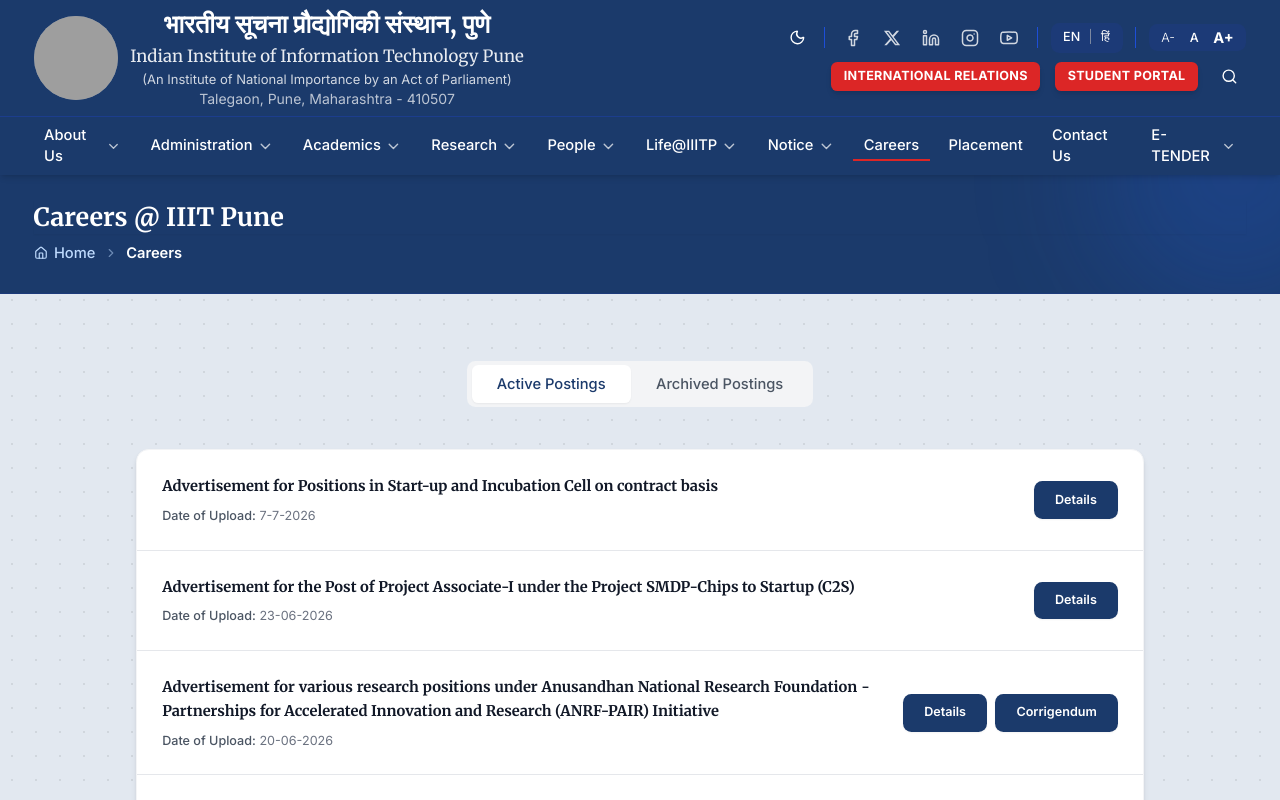
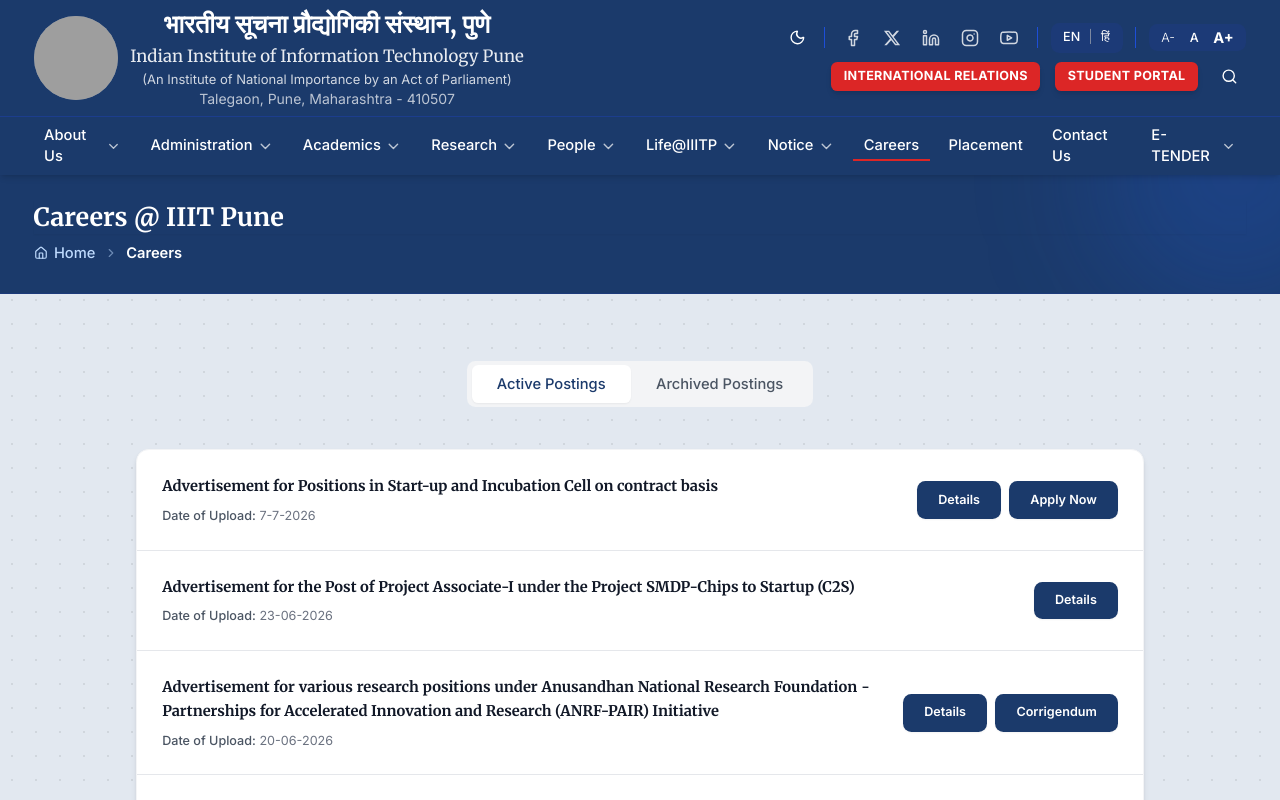
Before and after one commit to iiitp-official/website, a React (Vite) app: page /careers in a window 1280 px wide. Shown: the top 800 px of the page. Built offline with nearby package versions, Linux system fonts and the light colour scheme; grey boxes are pictures that could not be loaded.

Commit message:
Added a link to careers page

```diff
--- a/src/data/careers.json
+++ b/src/data/careers.json
@@ -5,7 +5,11 @@
       "buttons": [
         {
           "label": "Details",
-          "file": "Startup & Incubation Centre.docx.pdf"
+          "file": "/careers-documents/Startup & Incubation Centre.docx.pdf"
+        },
+        {
+          "label": "Apply Now",
+          "link": "https://iiitprec.samarth.edu.in"
         }
       ],
       "date": "7-7-2026"
@@ -15,7 +19,7 @@
       "buttons": [
         {
           "label": "Details",
-          "file": "IIIT_Pune_Project_Associate_Advertisement.pdf"
+          "file": "/careers-documents/IIIT_Pune_Project_Associate_Advertisement.pdf"
         }
       ],
       "date": "23-06-2026"
@@ -25,11 +29,11 @@
       "buttons": [
         {
           "label": "Details",
-          "file": "ANRF-PAIR_Manpower_Advertisement June 2026.pdf"
+          "file": "/careers-documents/ANRF-PAIR_Manpower_Advertisement June 2026.pdf"
         },
         {
           "label": "Corrigendum",
-          "file": "CORRIGENDUM - ANRF.pdf"
+          "file": "/careers-documents/CORRIGENDUM - ANRF.pdf"
         }
       ],
       "date": "20-06-2026"
@@ -44,11 +48,11 @@
         },
         {
           "label": "Details",
-          "file": "16.06.2026 ASSISTANT PROFESSOR TEMPORARY FINAL VERSION.pdf"
+          "file": "/careers-documents/16.06.2026 ASSISTANT PROFESSOR TEMPORARY FINAL VERSION.pdf"
         },
         {
           "label": "Corrigendum",
-          "file": "CORRIGENDUM (Recruitment to the post of Assistant Proffesor) temporary on contractual basis. .pdf"
+          "file": "/careers-documents/CORRIGENDUM (Recruitment to the post of Assistant Proffesor) temporary on contractual basis. .pdf"
         }
       ],
       "date": "16-06-2026"
@@ -58,11 +62,11 @@
       "buttons": [
         {
           "label": "Application",
-          "file": "1.pdf"
+          "file": "/careers-documents/1.pdf"
         },
         {
           "label": "Details",
-          "file": "2.pdf"
+          "file": "/careers-documents/2.pdf"
         }
       ],
       "date": "10-06-2026"
@@ -74,15 +78,15 @@
       "buttons": [
         {
           "label": "Application",
-          "file": "3.docx"
+          "file": "/careers-documents/3.docx"
         },
         {
           "label": "Details",
-          "file": "4.pdf"
+          "file": "/careers-documents/4.pdf"
         },
         {
           "label": "Corrigendum",
-          "file": "5.pdf"
+          "file": "/careers-documents/5.pdf"
         }
       ],
       "date": "--"
@@ -92,11 +96,11 @@
       "buttons": [
         {
           "label": "Application",
-          "file": "6.pdf"
+          "file": "/careers-documents/6.pdf"
         },
         {
           "label": "Details",
-          "file": "7.pdf"
+          "file": "/careers-documents/7.pdf"
         }
       ],
       "date": "--"
@@ -106,11 +110,11 @@
       "buttons": [
         {
           "label": "Application",
-          "file": "8.pdf"
+          "file": "/careers-documents/8.pdf"
         },
         {
           "label": "Details",
-          "file": "9.pdf"
+          "file": "/careers-documents/9.pdf"
         }
       ],
       "date": "--"
@@ -120,15 +124,15 @@
       "buttons": [
         {
           "label": "Application",
-          "file": "10.pdf"
+          "file": "/careers-documents/10.pdf"
         },
         {
           "label": "Details",
-          "file": "11.pdf"
+          "file": "/careers-documents/11.pdf"
         },
         {
           "label": "Corrigendum",
-          "file": "12.pdf"
+          "file": "/careers-documents/12.pdf"
         }
       ],
       "date": "--"
@@ -138,15 +142,15 @@
       "buttons": [
         {
           "label": "Application",
-          "file": "13.pdf"
+          "file": "/careers-documents/13.pdf"
         },
         {
           "label": "Details",
-          "file": "14.pdf"
+          "file": "/careers-documents/14.pdf"
         },
         {
           "label": "Corrigendum",
-          "file": "15.pdf"
+          "file": "/careers-documents/15.pdf"
         }
       ],
       "date": "--"
@@ -156,11 +160,11 @@
       "buttons": [
         {
           "label": "Application",
-          "file": "16.pdf"
+          "file": "/careers-documents/16.pdf"
         },
         {
           "label": "Details",
-          "file": "17.pdf"
+          "file": "/careers-documents/17.pdf"
         }
       ],
       "date": "--"
@@ -170,11 +174,11 @@
       "buttons": [
         {
           "label": "Application",
-          "file": "18.pdf"
+          "file": "/careers-documents/18.pdf"
         },
         {
           "label": "Details",
-          "file": "19.pdf"
+          "file": "/careers-documents/19.pdf"
         }
       ],
       "date": "--"
--- a/src/pages/CareersPage.jsx
+++ b/src/pages/CareersPage.jsx
@@ -69,7 +69,7 @@ const CareersPage = () => {
                       ) : (
                         <a
                           key={bidx}
-                          href={`/careers-documents/${btn.file}`}
+                          href={btn.link || btn.file}
                           target="_blank" rel="noopener noreferrer"
                           className="inline-flex items-center justify-center bg-primary hover:bg-primary/90 text-white text-xs font-semibold py-2.5 px-5 rounded-lg transition-all duration-200 shadow-sm hover:shadow active:scale-95 text-center"
                         >
--- a/src/pages/EceDepartmentPage.jsx
+++ b/src/pages/EceDepartmentPage.jsx
@@ -261,7 +261,7 @@ const EceDepartmentPage = () => {
                 About the Department
               </h2>
               <p className="text-gray-650 dark:text-gray-350 leading-relaxed text-justify text-sm sm:text-base">
-                [Content to be added]
+                The mission of the Department of Electronics and Communication Engineering is to train and empower young minds at undergraduate and postgraduate levels. The department nurtures students with outstanding abilities to become innovators and leaders. It also promotes advanced and interdisciplinary research in Electronics, Communication Engineering, and Information Technology. The department offers three programmes: B.Tech., M.Tech., and Ph.D., respectively.
               </p>
             </div>
 
@@ -339,7 +339,10 @@ const EceDepartmentPage = () => {
 
               <div className="space-y-4 text-gray-650 dark:text-gray-350 leading-relaxed text-justify text-sm sm:text-base">
                 <p>
-                  [Content to be added]
+                  At the forefront of emerging electronic and communication technologies, the department nurtures skilled engineers and innovators for the digital age. The department strives to provide a strong foundation in electronics, communication systems, semiconductor technologies, embedded systems, and emerging areas of engineering through a balanced approach to teaching, research, and innovation.
+                </p>
+                <p>
+                  We emphasize experiential learning, project-based education, and hands-on laboratory training to help students develop both theoretical understanding and practical expertise. Our mission is to prepare skilled engineers, researchers, and innovators who can contribute to technological advancement in an increasingly connected world.
                 </p>
                 <div className="pt-2">
                   <Link
@@ -363,7 +366,7 @@ const EceDepartmentPage = () => {
             <div className="bg-gradient-to-br from-blue-50/40 to-indigo-50/20 dark:from-gray-850 dark:to-gray-800 rounded-2xl border border-gray-100 dark:border-gray-800 p-8 md:p-12 relative overflow-hidden">
               <span className="absolute -top-6 left-4 text-8xl font-serif text-primary/10 dark:text-blue-400/10 pointer-events-none">&ldquo;</span>
               <p className="text-gray-750 dark:text-gray-250 text-base md:text-lg leading-relaxed text-justify italic font-medium relative z-10">
-                [Vision statement to be added]
+                To be a premier center of excellence in Electronics and Communication Engineering education and research, fostering innovation and developing ethical, globally competent professionals to address societal challenges.
               </p>
             </div>
           </div>
@@ -377,7 +380,10 @@ const EceDepartmentPage = () => {
             </h2>
             <div className="grid grid-cols-1 gap-6">
               {[
-                { number: "01", text: "[Mission statement to be added]" }
+                { number: "01", text: "To impart high-quality education through a modern curriculum and hands-on learning in Electronics and Communication Engineering." },
+                { number: "02", text: "To encourage research and innovation in cutting-edge communication technologies (VLSI, IoT, RF systems, and wireless communications)." },
+                { number: "03", text: "To promote industry collaboration, internships, and entrepreneurship among students." },
+                { number: "04", text: "To instill ethical values, leadership qualities, and social responsibility in future electronics engineers." }
               ].map((m) => (
                 <div key={m.number} className="flex gap-4 items-start bg-slate-50 dark:bg-gray-855 p-5 rounded-xl border border-gray-100 dark:border-gray-800">
                   <span className="text-lg font-bold text-accent dark:text-accent-dark font-mono leading-none mt-0.5">
```
